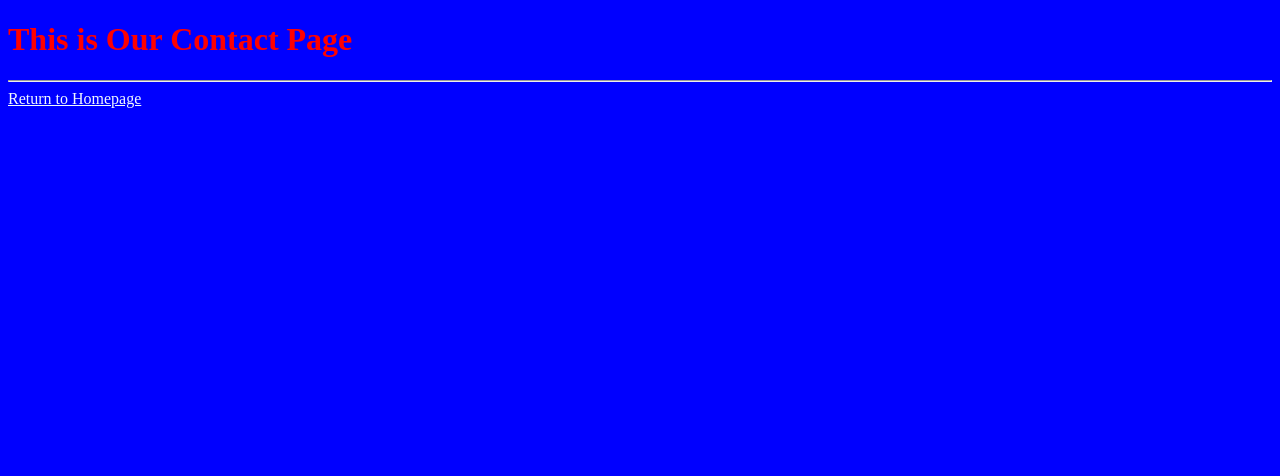
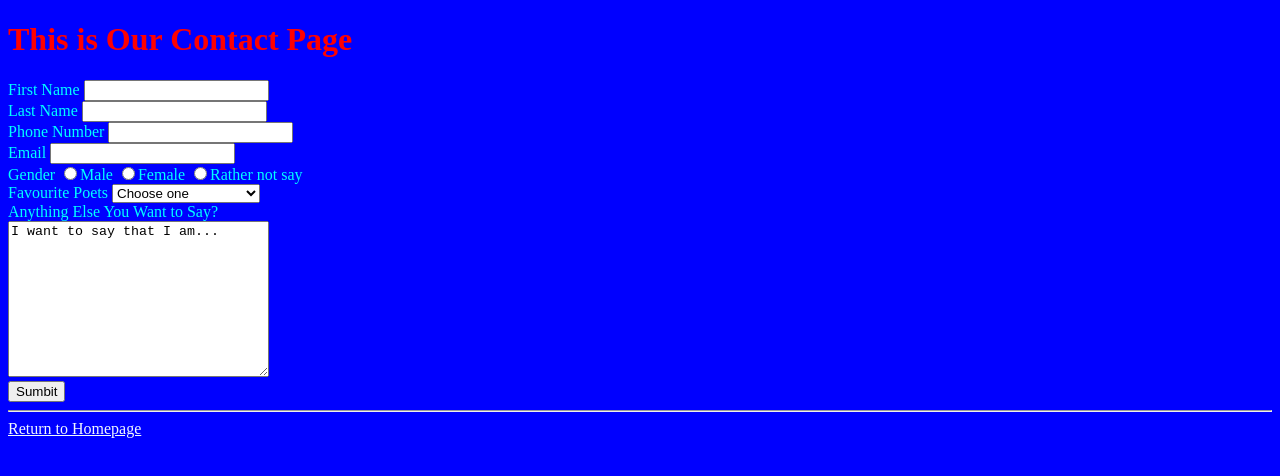
Before and after one commit to KechiEbite/6-Sixth-HTML-Assignment, a plain HTML site: page pages/contact.html in a window 1280 px wide. Drawn offline with Linux system fonts and the light colour scheme.

Commit message:
eight commit

```diff
--- a/all_css/contact_style.css
+++ b/all_css/contact_style.css
@@ -10,3 +10,6 @@ hr{
 a{
     color: aliceblue;
 }
+form{
+    color: cyan;
+}
--- a/pages/contact.html
+++ b/pages/contact.html
@@ -9,7 +9,34 @@
 </head>
 <body>
     <h1>This is Our Contact Page</h1>
-
+    <form action="mailto:bitekechy@gmail.com" method="post" enctype="text/plain">
+        <label for="fname">First Name</label>
+        <input type="text" id="fname"><br>
+        <label for="lname">Last Name</label>
+        <input type="text" id="lname"><br>
+        <label for="phone">Phone Number</label>
+        <input type="number" name="number" id="08080000000"><br>
+        <label for="email">Email</label>
+        <input type="email" id="email"><br>
+        <label for="Gender">Gender</label>
+        <input type="radio" id="male" name="gender" value="male">Male
+        <input type="radio" id="female" name="gender" value="female">Female
+        <input type="radio" id="rather not say" name="gender" value="rather not day">Rather not say
+        <br>
+        <label for="favpoets">Favourite Poets</label>
+        <select name="dropdown">Favourite Poets
+            <option value="" selected>Choose one</option>
+            <option value="maya">Maya Angelou</option>
+            <option value="frost">Robert Frost</option>
+            <option value="poe">Edgar Alan Poe</option>
+            <option value="shakespeare">William Shakespeare</option>
+            <option value="dickinson">Emily Dickinson</option>
+            <option value="hughes">Langston Hughes</option></select>
+        <br>
+        <label for="more">Anything Else You Want to Say?</label><br>
+        <textarea name="more" id="tell us more" cols="30" rows="10">I want to say that I am...</textarea><br>
+        <input type="submit" name="submit" value="Sumbit">
+    </form>
     <hr>
     <a href="../index.html">Return to Homepage</a>
 
```
